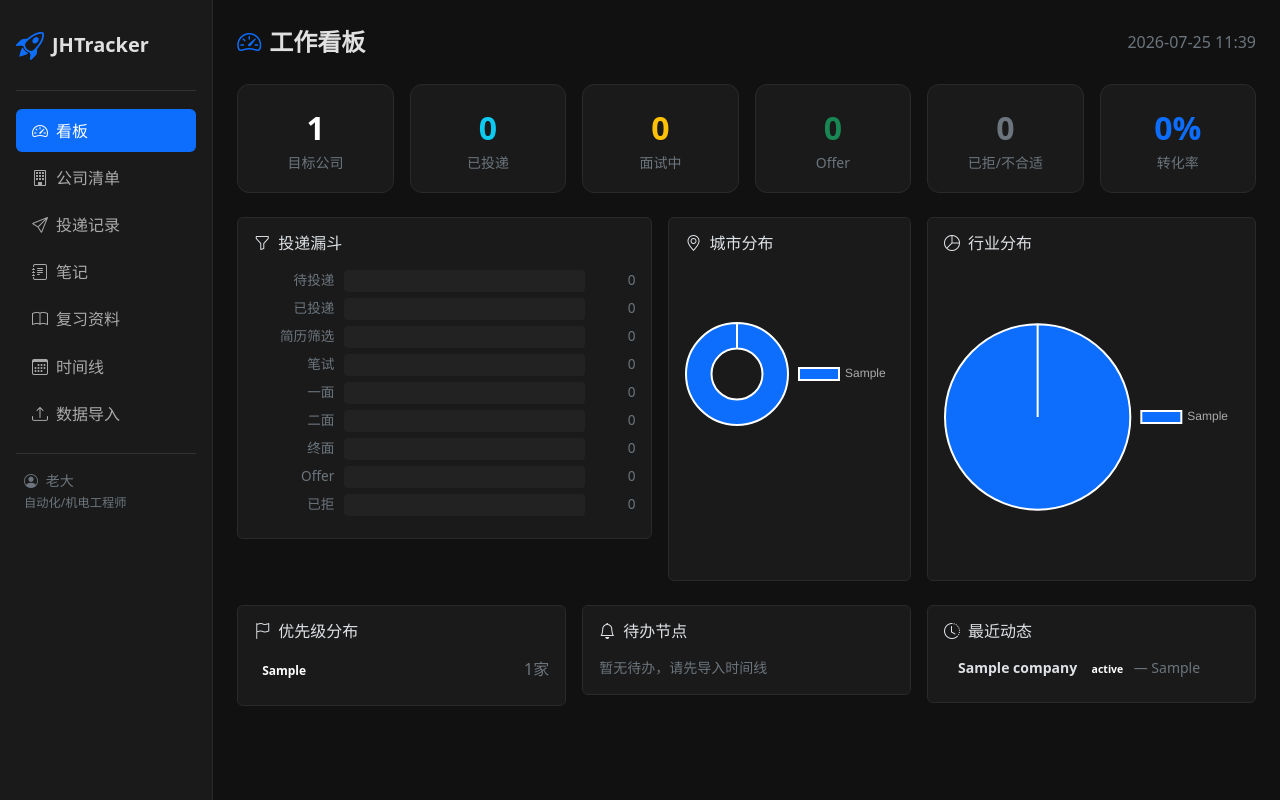
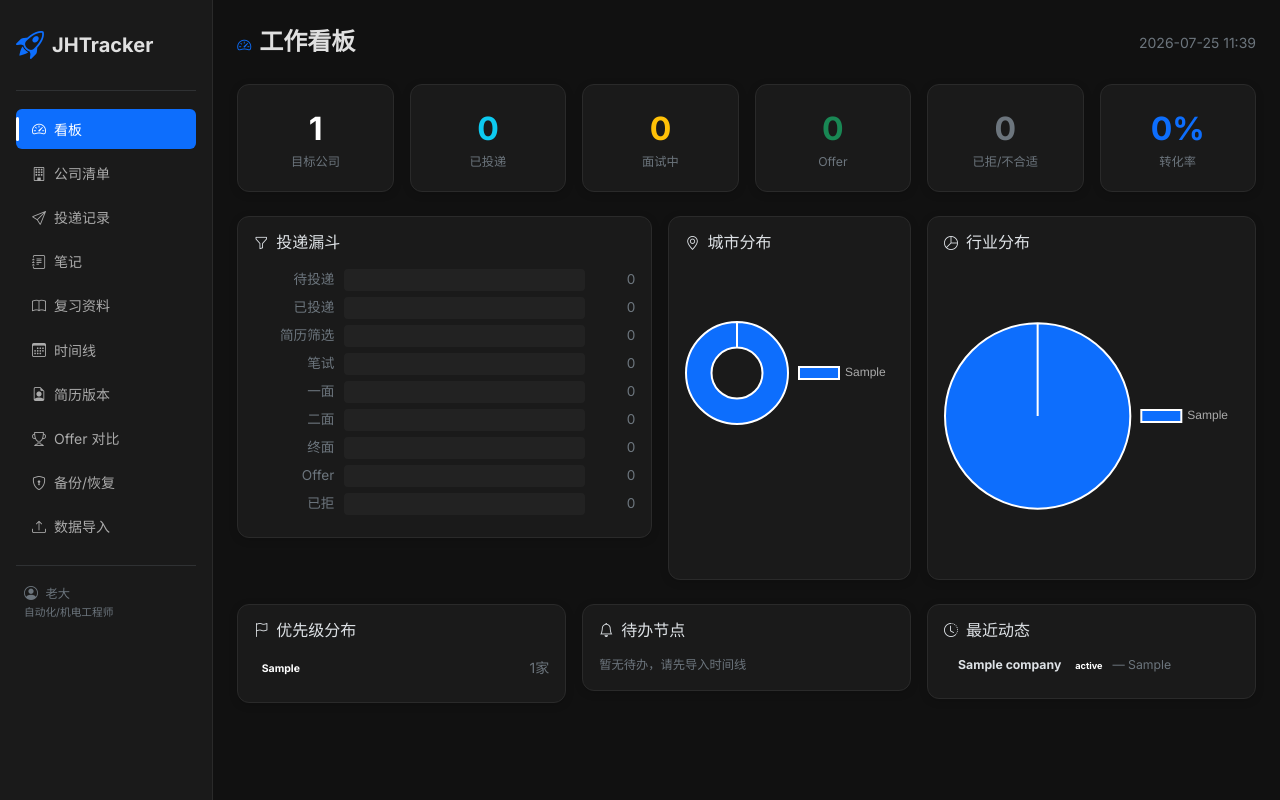
Before and after one commit to wangyh775/JHTracker, a Flask app: page / in a window 1280 px wide. Run offline with Flask 3, Linux system fonts and the light colour scheme; tables that the repository leaves empty hold one stand-in row (values such as "Sample post").

Commit message:
feat: add CSS variables, mobile sidebar, resume nav entry

```diff
--- /dev/null
+++ b/templates/_sidebar.html
@@ -0,0 +1,22 @@
+<div class="d-flex align-items-center mb-4 mt-2">
+  <i class="bi bi-rocket-takeoff fs-3 me-2 text-primary"></i>
+  <span class="fw-bold fs-5">JHTracker</span>
+</div>
+<hr class="text-secondary">
+<nav class="nav flex-column">
+  <a class="nav-link {% if request.path=='/' %}active{% endif %}" href="/"><i class="bi bi-speedometer2 me-2"></i>看板</a>
+  <a class="nav-link {% if 'companies' in request.path %}active{% endif %}" href="/companies"><i class="bi bi-building me-2"></i>公司清单</a>
+  <a class="nav-link {% if 'applications' in request.path %}active{% endif %}" href="/applications"><i class="bi bi-send me-2"></i>投递记录</a>
+  <a class="nav-link {% if 'notes' in request.path %}active{% endif %}" href="/notes"><i class="bi bi-journal-text me-2"></i>笔记</a>
+  <a class="nav-link {% if 'study' in request.path %}active{% endif %}" href="/study"><i class="bi bi-book me-2"></i>复习资料</a>
+  <a class="nav-link {% if 'timeline' in request.path %}active{% endif %}" href="/timeline"><i class="bi bi-calendar3 me-2"></i>时间线</a>
+  <a class="nav-link {% if 'resumes' in request.path %}active{% endif %}" href="/resumes"><i class="bi bi-file-earmark-person me-2"></i>简历版本</a>
+  <a class="nav-link {% if 'compare' in request.path %}active{% endif %}" href="/compare"><i class="bi bi-trophy me-2"></i>Offer 对比</a>
+  <a class="nav-link {% if 'backup' in request.path %}active{% endif %}" href="/backup"><i class="bi bi-shield-lock me-2"></i>备份/恢复</a>
+  <a class="nav-link {% if 'import' in request.path %}active{% endif %}" href="/import"><i class="bi bi-upload me-2"></i>数据导入</a>
+</nav>
+<hr class="text-secondary">
+<div class="text-secondary small px-2">
+  <i class="bi bi-person-circle me-1"></i> 老大<br>
+  <span class="small">自动化/机电工程师</span>
+</div>
--- a/templates/base.html
+++ b/templates/base.html
@@ -5,15 +5,71 @@
 <meta name="viewport" content="width=device-width, initial-scale=1">
 <title>JHTracker — 求职全流程管理</title>
 <link href="https://cdn.jsdelivr.net/npm/bootstrap@5.3.3/dist/css/bootstrap.min.css" rel="stylesheet">
+<link rel="preconnect" href="https://fonts.googleapis.com">
+<link href="https://fonts.googleapis.com/css2?family=Inter:wght@400;500;600;700&display=swap" rel="stylesheet">
 <link href="https://cdn.jsdelivr.net/npm/bootstrap-icons@1.11.3/font/bootstrap-icons.css" rel="stylesheet">
 <script src="https://cdn.jsdelivr.net/npm/chart.js@4.4.3/dist/chart.umd.min.js"></script>
 <style>
-body { background: #111; color: #e0e0e0; }
-.sidebar { background: #1a1a1a; min-height: 100vh; border-right: 1px solid #2a2a2a; }
-.sidebar .nav-link { color: #aaa; padding: 0.6rem 1rem; border-radius: 6px; margin: 2px 0; }
-.sidebar .nav-link:hover { color: #fff; background: #2a2a2a; }
-.sidebar .nav-link.active { color: #fff; background: #0d6efd; }
-.stat-card { background: #1a1a1a; border: 1px solid #2a2a2a; border-radius: 12px; padding: 1.2rem; }
+:root {
+  --bg-primary: #111;
+  --bg-card: #1a1a1a;
+  --bg-card-hover: #1f1f1f;
+  --border: #2a2a2a;
+  --text-primary: #e0e0e0;
+  --text-secondary: #aaa;
+  --accent: #0d6efd;
+  --shadow: 0 2px 8px rgba(0,0,0,0.15);
+  --shadow-hover: 0 4px 16px rgba(0,0,0,0.25);
+  --radius: 12px;
+  --transition: all 0.15s ease;
+}
+body {
+  background: var(--bg-primary);
+  color: var(--text-primary);
+  font-family: 'Inter', -apple-system, BlinkMacSystemFont, 'Segoe UI', sans-serif;
+  font-size: 14px;
+}
+.sidebar {
+  background: var(--bg-card);
+  min-height: 100vh;
+  border-right: 1px solid var(--border);
+}
+.sidebar .nav-link {
+  color: var(--text-secondary);
+  padding: 0.6rem 1rem;
+  border-radius: 6px;
+  margin: 2px 0;
+  transition: var(--transition);
+  position: relative;
+}
+.sidebar .nav-link:hover {
+  color: #fff;
+  background: #2a2a2a;
+}
+.sidebar .nav-link.active {
+  color: #fff;
+  background: var(--accent);
+}
+.sidebar .nav-link.active::before {
+  content: '';
+  position: absolute;
+  left: 0;
+  top: 50%;
+  transform: translateY(-50%);
+  width: 3px;
+  height: 60%;
+  background: #fff;
+  border-radius: 2px;
+}
+.stat-card {
+  background: var(--bg-card);
+  border: 1px solid var(--border);
+  border-radius: var(--radius);
+  padding: 1.25rem;
+  box-shadow: var(--shadow);
+  transition: var(--transition);
+}
+.stat-card:hover { box-shadow: var(--shadow-hover); }
 .stat-card .num { font-size: 2rem; font-weight: 700; }
 .badge-priority-S { background: #dc3545; }
 .badge-priority-A { background: #fd7e14; }
@@ -21,45 +77,84 @@ body { background: #111; color: #e0e0e0; }
 .badge-priority-C { background: #6c757d; }
 .status-dot { width: 8px; height: 8px; border-radius: 50%; display: inline-block; margin-right: 6px; }
 .funnel-bar { height: 24px; border-radius: 4px; margin: 2px 0; transition: width 0.3s; }
-.card { background: #1a1a1a; border: 1px solid #2a2a2a; }
-.modal-content { background: #1a1a1a; border: 1px solid #333; }
-.table { color: #e0e0e0; }
-.table-hover tbody tr:hover { color: #fff; background: #222; }
-.form-control, .form-select { background: #222; border: 1px solid #333; color: #e0e0e0; }
-.form-control:focus, .form-select:focus { background: #222; color: #fff; border-color: #0d6efd; }
+.card {
+  background: var(--bg-card);
+  border: 1px solid var(--border);
+  border-radius: var(--radius);
+  box-shadow: var(--shadow);
+  transition: var(--transition);
+}
+.card:hover { box-shadow: var(--shadow-hover); }
+.modal-content { background: var(--bg-card); border: 1px solid #333; }
+.table { color: var(--text-primary); }
+.table-hover tbody tr {
+  transition: var(--transition);
+  position: relative;
+}
+.table-hover tbody tr:hover {
+  color: #fff;
+  background: var(--bg-card-hover);
+  box-shadow: inset 3px 0 0 var(--accent);
+}
+.form-control, .form-select {
+  background: #222;
+  border: 1px solid #333;
+  color: var(--text-primary);
+  transition: var(--transition);
+}
+.form-control:focus, .form-select:focus {
+  background: #222;
+  color: #fff;
+  border-color: var(--accent);
+  box-shadow: 0 0 0 0.2rem rgba(13,110,253,0.25);
+}
+.btn { transition: var(--transition); }
 .btn-outline-light:hover { color: #000; }
-a { color: #6ea8fe; }
+.badge { border-radius: 6px; padding: 0.4em 0.7em; }
+a { color: #6ea8fe; transition: var(--transition); }
+a:hover { color: #8ab4ff; }
 .dashboard-title { font-size: 1.5rem; font-weight: 600; }
 .funnel-row { display: flex; align-items: center; gap: 10px; margin-bottom: 6px; }
 .funnel-label { width: 80px; text-align: right; font-size: 0.85rem; flex-shrink: 0; }
 .funnel-bar-wrap { flex: 1; background: #222; border-radius: 4px; overflow: hidden; }
 .funnel-bar-fill { height: 22px; border-radius: 4px; }
 .funnel-count { width: 40px; text-align: right; font-size: 0.85rem; flex-shrink: 0; }
+.bi { font-size: 14px; }
+::-webkit-scrollbar { width: 8px; height: 8px; }
+::-webkit-scrollbar-track { background: var(--bg-primary); }
+::-webkit-scrollbar-thumb { background: #333; border-radius: 4px; }
+::-webkit-scrollbar-thumb:hover { background: #444; }
+.urgent-banner {
+  background: linear-gradient(90deg, rgba(220,53,69,0.15), rgba(255,193,7,0.15));
+  border: 1px solid rgba(220,53,69,0.3);
+  border-radius: 8px;
+  padding: 0.75rem 1rem;
+  margin-bottom: 1rem;
+}
 </style>
 </head>
 <body>
 <div class="container-fluid">
 <div class="row">
-  <!-- Sidebar -->
+  <!-- Mobile topbar -->
+  <nav class="navbar navbar-dark bg-dark d-md-none">
+    <div class="container-fluid">
+      <button class="navbar-toggler" type="button" data-bs-toggle="offcanvas" data-bs-target="#sidebarOffcanvas">
+        <span class="navbar-toggler-icon"></span>
+      </button>
+      <span class="navbar-brand"><i class="bi bi-rocket-takeoff me-1"></i>JHTracker</span>
+    </div>
+  </nav>
+
+  <!-- Sidebar (desktop) -->
   <div class="col-md-2 sidebar p-3 d-none d-md-block">
-    <div class="d-flex align-items-center mb-4 mt-2">
-      <i class="bi bi-rocket-takeoff fs-3 me-2 text-primary"></i>
-      <span class="fw-bold fs-5">JHTracker</span>
-    </div>
-    <hr class="text-secondary">
-    <nav class="nav flex-column">
-      <a class="nav-link {% if request.path=='/' %}active{% endif %}" href="/"><i class="bi bi-speedometer2 me-2"></i>看板</a>
-      <a class="nav-link {% if 'companies' in request.path %}active{% endif %}" href="/companies"><i class="bi bi-building me-2"></i>公司清单</a>
-      <a class="nav-link {% if 'applications' in request.path %}active{% endif %}" href="/applications"><i class="bi bi-send me-2"></i>投递记录</a>
-      <a class="nav-link {% if 'notes' in request.path %}active{% endif %}" href="/notes"><i class="bi bi-journal-text me-2"></i>笔记</a>
-      <a class="nav-link {% if 'study' in request.path %}active{% endif %}" href="/study"><i class="bi bi-book me-2"></i>复习资料</a>
-      <a class="nav-link {% if 'timeline' in request.path %}active{% endif %}" href="/timeline"><i class="bi bi-calendar3 me-2"></i>时间线</a>
-      <a class="nav-link {% if 'import' in request.path %}active{% endif %}" href="/import"><i class="bi bi-upload me-2"></i>数据导入</a>
-    </nav>
-    <hr class="text-secondary">
-    <div class="text-secondary small px-2">
-      <i class="bi bi-person-circle me-1"></i> 老大<br>
-      <span class="small">自动化/机电工程师</span>
+    {% include '_sidebar.html' %}
+  </div>
+
+  <!-- Sidebar (mobile offcanvas) -->
+  <div class="offcanvas offcanvas-start bg-dark text-white" tabindex="-1" id="sidebarOffcanvas">
+    <div class="offcanvas-body">
+      {% include '_sidebar.html' %}
     </div>
   </div>
 
```
